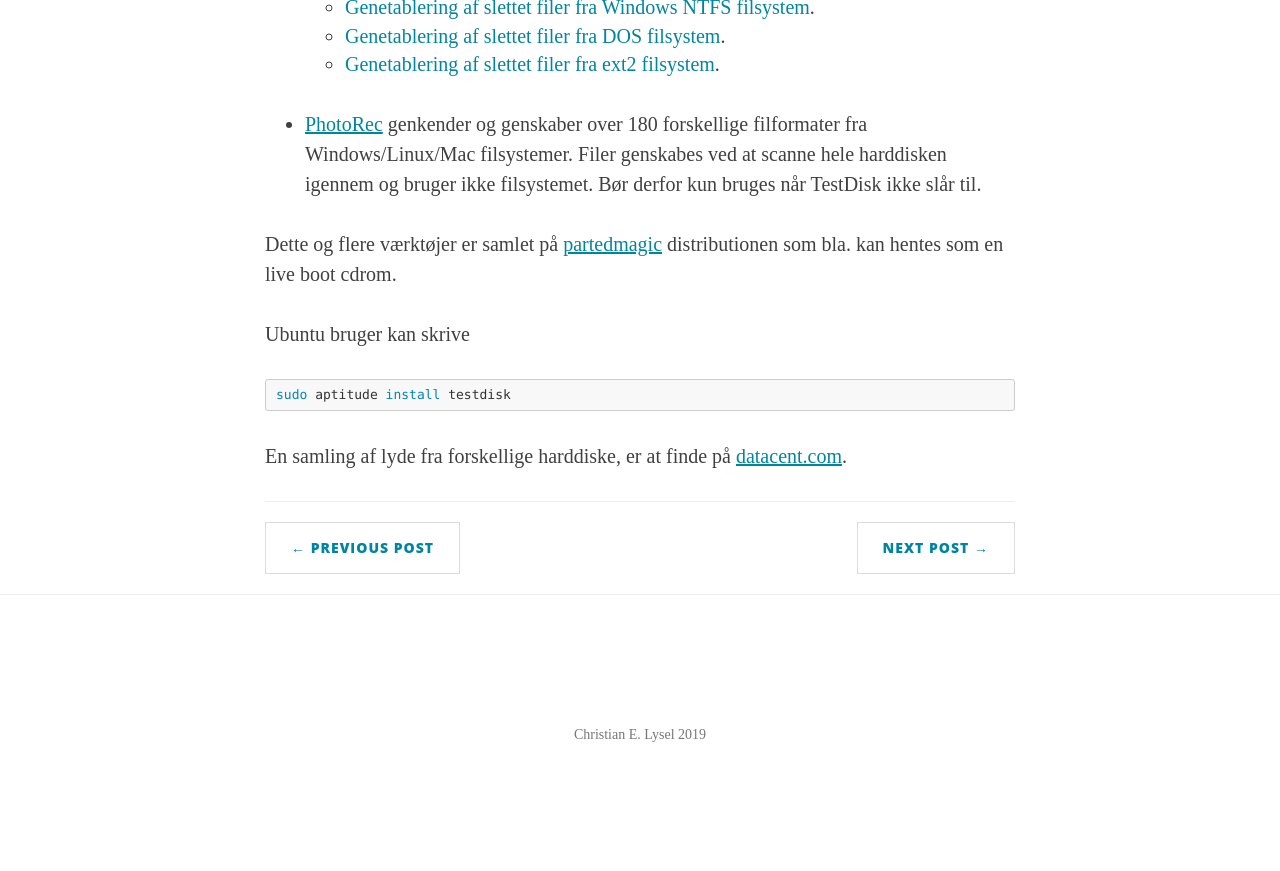
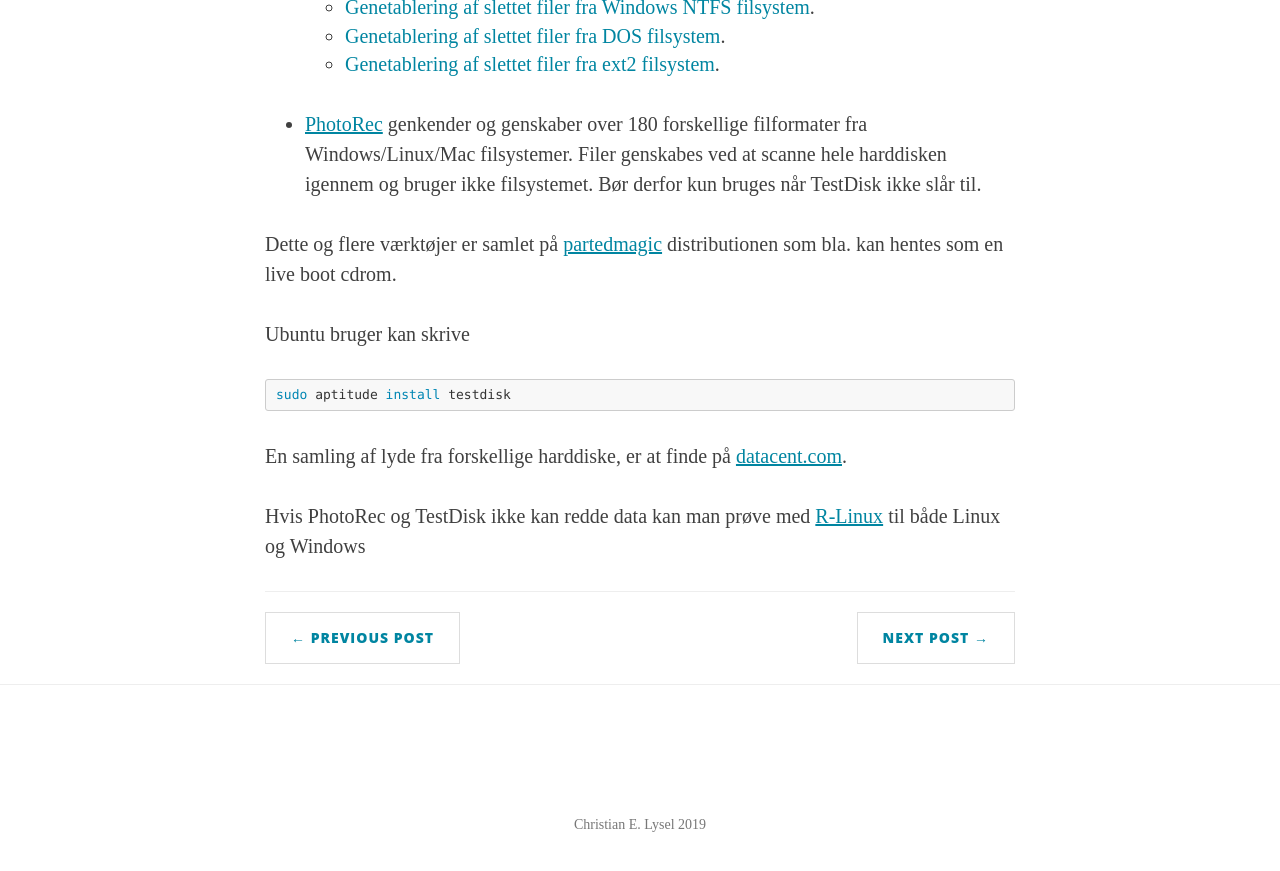
Before and after one commit to clysel/christian.lysel.net, a Jekyll site: the page built from _posts/2009-09-09-redning-af-data-fra-harddisk.markdown, in a window 1280 px wide and 900 px high, scrolled down 890 px. Shown: the top 871 px of the window. Built offline with Jekyll 4.4.1, drawn with Linux system fonts in a browser that asks for light colours; before the commit the page ends 1700 px from its top, so only the background shows below that.

Commit message:
Update 2009-09-09-redning-af-data-fra-harddisk.markdown

````diff
--- a/_posts/2009-09-09-redning-af-data-fra-harddisk.markdown
+++ b/_posts/2009-09-09-redning-af-data-fra-harddisk.markdown
@@ -25,3 +25,5 @@ sudo aptitude install testdisk
 ```
 
 En samling af lyde fra forskellige harddiske, er at finde på [datacent.com](http://datacent.com/hard_drive_sounds.php).
+
+Hvis PhotoRec og TestDisk ikke kan redde data kan man prøve med [R-Linux](https://www.r-studio.com/free-linux-recovery/) til både Linux og Windows
````
